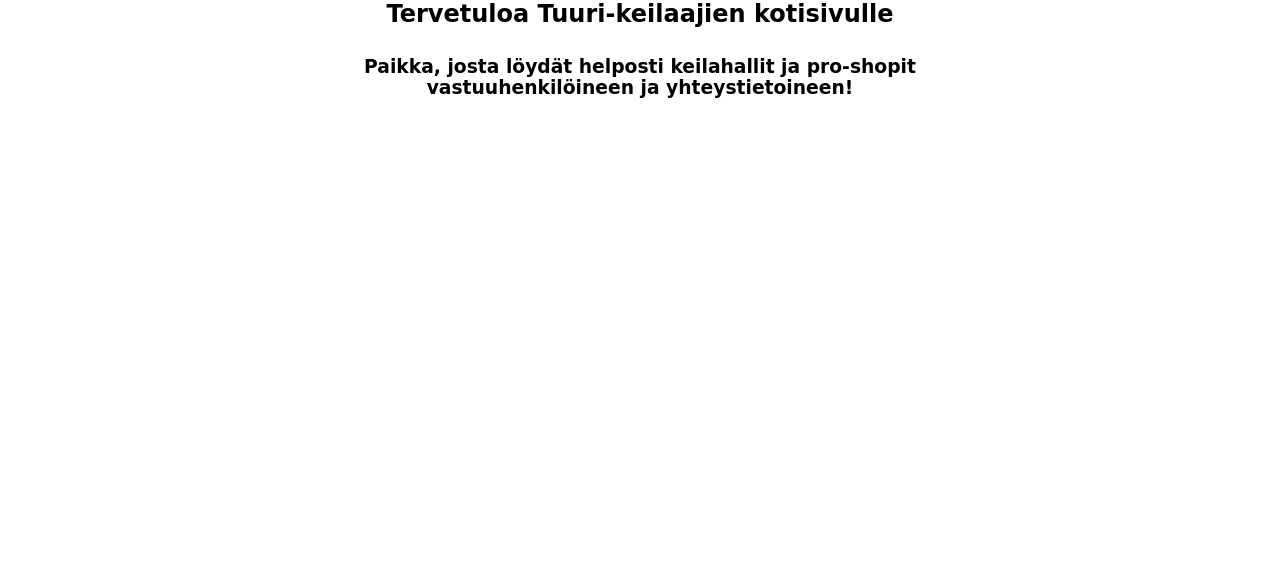
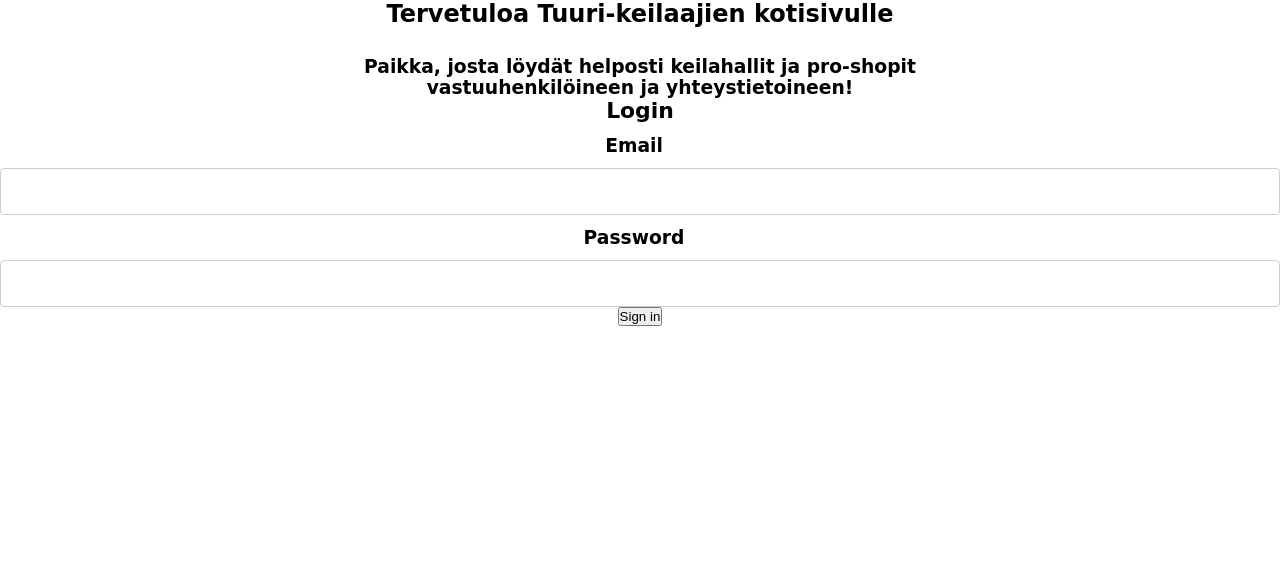
Before and after one commit to GCliff61/Keila, a PHP site: page /php-user-authentication/selitys.php in a window 1280 px wide. Shown: the part 71-637 px from the top of the page. Run offline with PHP 8.4, Linux system fonts and the light colour scheme.

Commit message:
login parantelua

```diff
--- a/home-log-out.php
+++ b/home-log-out.php
@@ -5,6 +5,10 @@
 <meta name="viewport" content="width=device-width, initial-scale=1">
 <link rel="stylesheet" href="https://cdnjs.cloudflare.com/ajax/libs/font-awesome/4.7.0/css/font-awesome.min.css">
 <link rel="stylesheet" href="style.css">
+<!-- jQuery + Bootstrap JS -->
+<script src="https://ajax.googleapis.com/ajax/libs/jquery/3.5.1/jquery.min.js"></script>
+<script src="https://stackpath.bootstrapcdn.com/bootstrap/4.5.0/js/bootstrap.min.js"></script>
+
 </head>
 
 <body>
@@ -45,12 +49,134 @@
 <h3 class="kotitxt2">Paikka, josta löydät helposti keilahallit ja pro-shopit</br>
 <h3 class="kotitxt3">vastuuhenkilöineen ja yhteystietoineen!</br>
 
-<?php
-    include ("dbconnect_keila.php");
-?>
 
 
 
+
+    <?php
+
+    include ("dbconnect_keila.php");
+
+
+    global $wrongPwdErr, $accountNotExistErr, $emailPwdErr, $verificationRequiredErr, $email_empty_err, $pass_empty_err;
+
+    if(isset($_POST['login'])) {
+        $email_signin        = $_POST['email_signin'];
+        $password_signin     = $_POST['password_signin'];
+
+        // clean data
+        $user_email = filter_var($email_signin, FILTER_SANITIZE_EMAIL);
+        $pswd = mysqli_real_escape_string($yhteys, $password_signin);
+
+        // Query if email exists in db
+        $sql = "SELECT * From users WHERE email = '{$email_signin}' ";
+        $query = mysqli_query($yhteys, $sql);
+        $rowCount = mysqli_num_rows($query);
+
+        // If query fails, show the reason
+        if(!$query){
+           die("SQL query failed: " . mysqli_error($yhteys));
+        }
+
+        if(!empty($email_signin) && !empty($password_signin)){
+            if(!preg_match("/^(?=.*\d)(?=.*[@#\-_$%^&+=§!\?])(?=.*[a-z])(?=.*[A-Z])[0-9A-Za-z@#\-_$%^&+=§!\?]{6,20}$/", $pswd)) {
+                $wrongPwdErr = '<div class="alert alert-danger">
+                        Password should be between 6 to 20 charcters long, contains atleast one special chacter, lowercase, uppercase and a digit.
+                    </div>';
+            }
+            // Check if email exist
+            if($rowCount <= 0) {
+                $accountNotExistErr = '<div class="alert alert-danger">
+                        User account does not exist.
+                    </div>';
+            } else {
+                // Fetch user data and store in php session
+                while($row = mysqli_fetch_array($query)) {
+                    $id            = $row['id'];
+                    $firstname     = $row['firstname'];
+                    $lastname      = $row['lastname'];
+                    $email         = $row['email'];
+                    $mobilenumber   = $row['mobilenumber'];
+                    $pass_word     = $row['password'];
+                    $token         = $row['token'];
+                    $is_active     = $row['is_active'];
+                }
+
+                // Verify password
+                $password = password_verify($password_signin, $pass_word);
+
+                // Allow only verified user
+                if($is_active == '1') {
+                    if($email_signin == $email && $password_signin == $password) {
+                       header("Location: home-log-out.php");
+
+                       $_SESSION['id'] = $id;
+                       $_SESSION['firstname'] = $firstname;
+                       $_SESSION['lastname'] = $lastname;
+                       $_SESSION['email'] = $email;
+                       $_SESSION['mobilenumber'] = $mobilenumber;
+                       $_SESSION['token'] = $token;
+
+                    } else {
+                        $emailPwdErr = '<div class="alert alert-danger">
+                                Either email or password is incorrect.
+                            </div>';
+                    }
+                } else {
+                    $verificationRequiredErr = '<div class="alert alert-danger">
+                            Account verification is required for login.
+                        </div>';
+                }
+
+            }
+
+        } else {
+            if(empty($email_signin)){
+                $email_empty_err = "<div class='alert alert-danger email_alert'>
+                            Email not provided.
+                    </div>";
+            }
+
+            if(empty($password_signin)){
+                $pass_empty_err = "<div class='alert alert-danger email_alert'>
+                            Password not provided.
+                        </div>";
+            }
+        }
+
+    }
+
+?>
+
+    <!-- Login form -->
+    <div class="App">
+        <div class="vertical-center">
+            <div class="inner-block">
+                <form action="" method="post">
+                    <h3>Login</h3>
+                    <?php echo $accountNotExistErr; ?>
+                    <?php echo $emailPwdErr; ?>
+                    <?php echo $verificationRequiredErr; ?>
+                    <?php echo $email_empty_err; ?>
+                    <?php echo $pass_empty_err; ?>
+
+                    <div class="form-group">
+                        <label>Email</label>
+                        <input type="email" class="form-control" name="email_signin" id="email_signin" />
+                    </div>
+
+                    <div class="form-group">
+                        <label>Password</label>
+                        <input type="password" class="form-control" name="password_signin" id="password_signin" />
+                    </div>
+
+                    <button type="submit" name="login" id="sign_in"
+                        class="btn btn-outline-primary btn-lg btn-block">Sign
+                        in</button>
+                </form>
+            </div>
+        </div>
+    </div>
 
 <div class="footer">
   <p>Footerien footer &copy;</p>
```
